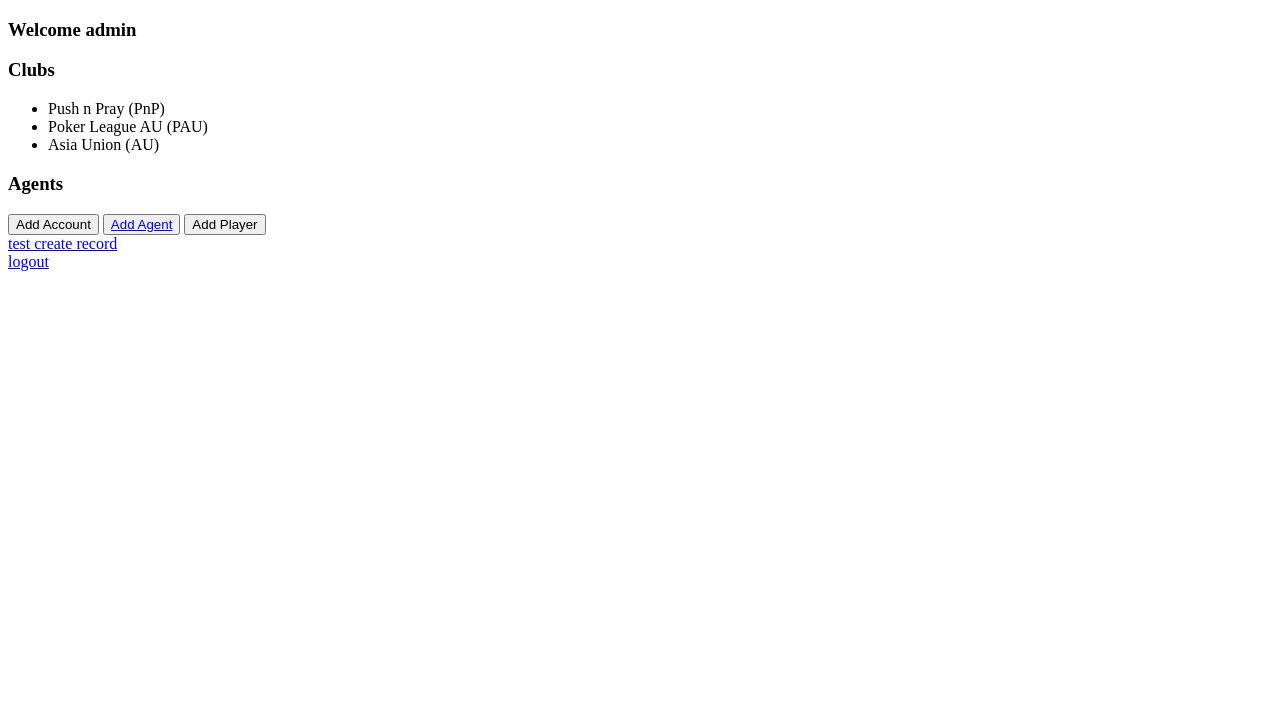
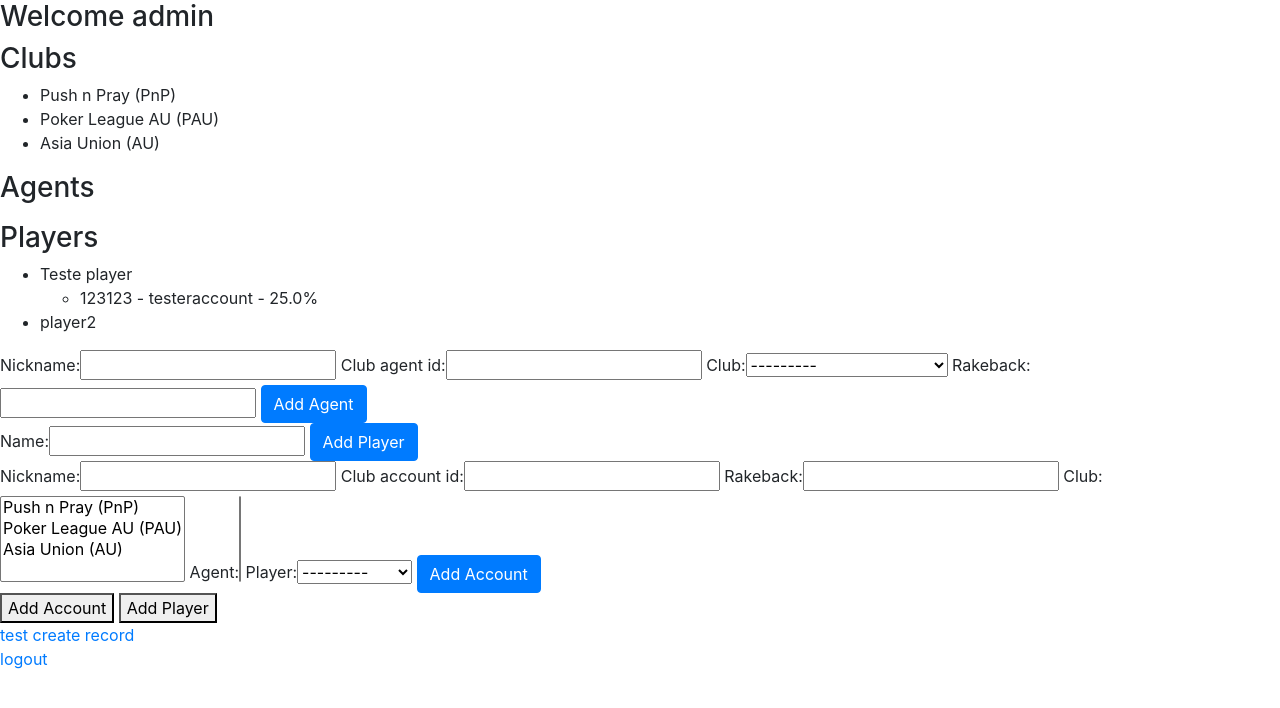
Before and after one commit to bigjloo/club-report-CRM-dashboard, a Django app: page / in a window 1280 px wide. Shown: the top 708 px of the page. Run offline with Django 3.2, Linux system fonts and the light colour scheme; a user stored in the database is signed in; data comes from the database, SQL or seed files in the repository; both versions use the stored data as it was after the commit; some libraries are stand-ins or nearby versions.

Commit message:
DONE create player agent accounts

```diff
--- a/poker_backend/agents/models.py
+++ b/poker_backend/agents/models.py
@@ -14,6 +14,7 @@ class Club(models.Model):
         ('PPP', 'PPPoker'),
     )
     chip_value = models.DecimalField(max_digits=3, decimal_places=2)
+    #
     platform = models.CharField(max_length=3, choices=platforms, default='PB')
 
     def __str__(self):
--- a/poker_backend/agents/urls.py
+++ b/poker_backend/agents/urls.py
@@ -1,7 +1,9 @@
-from django.urls import path
+from django.urls import path, include
 from agents import views
 
 urlpatterns = [
-    path('', views.createAgent, name="create_agent"),
+    path('create_agent', views.createAgent, name="create_agent"),
+    path('create_player', views.createPlayer, name="create_player"),
+    path('create_account', views.createAccount, name="create_account"),
     #path('api/agent', views.agent, name="agent"),
 ]
--- /dev/null
+++ b/poker_backend/users/forms.py
@@ -0,0 +1,70 @@
+from django.forms import ModelForm, modelform_factory, ChoiceField
+from agents.models import Agent, Player, Account
+#from crispy_forms.helper import FormHelper
+#from crispy_forms.layout import Submit
+
+
+class AgentForm(ModelForm):
+    class Meta:
+        model = Agent
+        exclude = ['user']
+
+
+class PlayerForm(ModelForm):
+    class Meta:
+        model = Player
+        exclude = ['user']
+
+
+class AccountForm(ModelForm):
+    class Meta:
+        model = Account
+        fields = '__all__'
+
+    def __init__(self, user, *args, **kwargs):
+        super(AccountForm, self).__init__(*args, **kwargs)
+        self.fields['agent'].queryset = Agent.objects.filter(user=user)
+        self.fields['player'].queryset = Player.objects.filter(user=user)
+        #self.fields['agent'].widgets = ChoiceField()
+
+
+"""
+class AgentForm(forms.Form):
+    all_clubs = Club.objects.all()
+    club_choices = []
+    for club in all_clubs:
+        club_choices.append((club.code, club.name))
+
+    nickname = forms.CharField(
+        label="Please type nickname of agent",
+        max_length=64,
+        required=True,
+    )
+
+    club_agent_id = forms.IntegerField(
+        label="Agent ID",
+        required=True,
+    )
+
+    club = forms.TypedChoiceField(
+        label="which club?",
+        choices=club_choices,
+        required=True
+    )
+
+    rakeback = forms.DecimalField(
+        max_digits=3,
+        decimal_places=3
+    )
+
+    # **as per tutorial
+    def __init__(self, *args, **kwargs):
+        super(AgentForm, self).__init__(args, **kwargs)
+        self.helper = FormHelper()
+        self.helper.form_id = 'id-agentForm'
+        self.helper.form_class = 'blueForms'
+        self.helper.form_method = "POST"
+        self.helper.form_action = "create_agent"
+
+        self.helper.add_input(Submit('submit', 'Submit'))
+"""
--- a/poker_backend/users/templates/users/base.html
+++ b/poker_backend/users/templates/users/base.html
@@ -1,6 +1,7 @@
 <!DOCTYPE html>
 <html>
   <head>
+    {% load bootstrap4 %} {% bootstrap_css %}
     <title>{% block title %} {% endblock %}</title>
     {% block script %} {% endblock %}
   </head>
--- a/poker_backend/users/templates/users/user.html
+++ b/poker_backend/users/templates/users/user.html
@@ -1,13 +1,5 @@
 {% extends "users/base.html" %} {% block title %} {{ user }} {% endblock %}
-{%block script%}
-<script>
-  document.addEventListener("DOMContentLoaded", () => {
-    document.querySelector("#add-agent-button").onclick = () => {
-      alert("button clicked");
-    };
-  });
-</script>
-{%endblock%} {%block body%}
+{%block script%} {%endblock%} {%block body%}
 <div>
   <h3>Welcome {{ user.username}}</h3>
 </div>
@@ -22,7 +14,7 @@
 <div>
   <h3>Agents</h3>
   <ul>
-    {% for agent in agents %}
+    {% for agent in user.agents.all %}
     <li>
       {{ agent }}
       <ul>
@@ -35,8 +27,46 @@
   </ul>
 </div>
 <div>
+  <h3>Players</h3>
+  <ul>
+    {% for player in user.players.all %}
+    <li>
+      {{ player }}
+      <ul>
+        {% for account in player.accounts.all %}
+        <li>{{ account }}</li>
+        {% endfor %}
+      </ul>
+    </li>
+    {% endfor %}
+  </ul>
+</div>
+
+<div>
+  <form action="{% url 'create_agent' %}" method="POST">
+    {% csrf_token %} {{ agentForm }}
+    <input type="hidden" name="next" value="{{ request.path }}" />
+    <input type="submit" class="btn btn-primary" value="Add Agent" />
+  </form>
+</div>
+
+<div>
+  <form action="{% url 'create_player' %}" method="POST">
+    {% csrf_token %} {{ playerForm }}
+    <input type="hidden" name="next" value="{{ request.path }}" />
+    <input type="submit" class="btn btn-primary" value="Add Player" />
+  </form>
+</div>
+
+<div>
+  <form action="{% url 'create_account' %}" method="POST">
+    {% csrf_token %} {{ accountForm }}
+    <input type="hidden" name="next" value="{{ request.path }}" />
+    <input type="submit" class="btn btn-primary" value="Add Account" />
+  </form>
+</div>
+<div>
   <button>Add Account</button>
-  <button><a href="{% url 'create_agent' %}">Add Agent</a></button>
   <button>Add Player</button>
 </div>
 <div>
--- a/poker_backend/users/urls.py
+++ b/poker_backend/users/urls.py
@@ -8,4 +8,6 @@ urlpatterns = [
     path('logout', views.logout_view, name="logout"),
     path('create_report', include('accounting_engine.urls')),
     path('create_agent', include('agents.urls')),
+    path('create_player', include('agents.urls')),
+    path('create_account', include('agents.urls')),
 ]
--- a/poker_backend/users/views.py
+++ b/poker_backend/users/views.py
@@ -4,7 +4,7 @@ from django.http import HttpResponseRedirect, Http404
 from django.contrib.auth.models import User
 from django.urls import reverse
 from agents.models import Club, Agent
-from django import forms
+from .forms import AgentForm, PlayerForm, AccountForm
 
 # Create your views here.
 
@@ -14,15 +14,21 @@ def index(request):
         return render(request, 'users/login.html')
     user = request.user
     clubs = Club.objects.all()
-    agents = user.agents.all()
+    #agents = user.agents.all()
     # except Agent.DoesNotExist:
     #    raise Http404("User has no agents")
-
+    #players = user.players.all()
+    agentForm = AgentForm()
+    playerForm = PlayerForm()
+    accountForm = AccountForm(user)
     context = {
         "user": request.user,
         "clubs": clubs,
-        "agents": agents
-
+        # "players": players,
+        # "agents": agents,
+        "agentForm": agentForm,
+        "playerForm": playerForm,
+        "accountForm": accountForm,
     }
     return render(request, "users/user.html", context)
 
```
Also changed, not shown: poker_backend/agents/serializers.py (+7 -3 lines), poker_backend/agents/views.py (+30 -13 lines), poker_backend/poker_backend/settings.py (+84 -0 lines), poker_backend/db.sqlite3, poker_backend/reader/forms.py (deleted).
